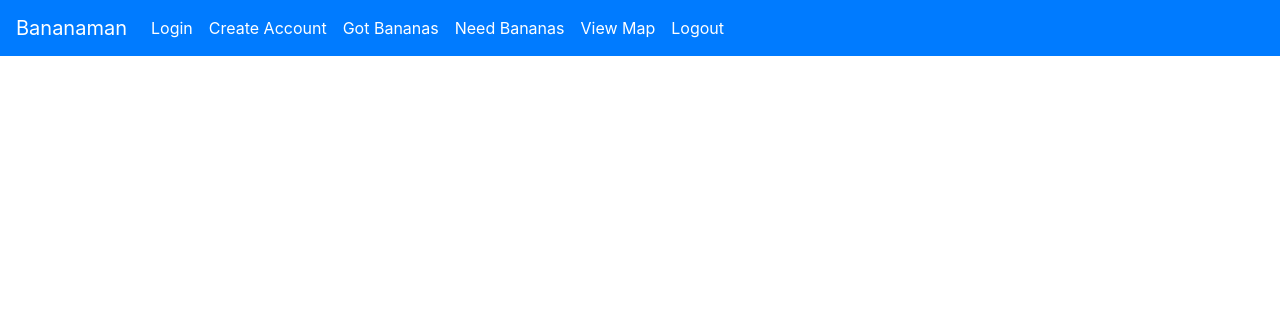
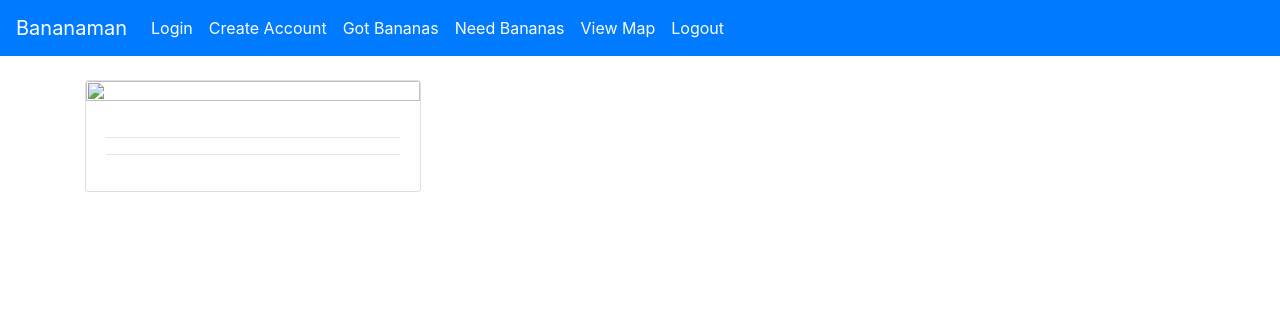
Before and after one commit to jackerman76/PlaceTheTaste, a Flask app: template templates/view_recipe.html in a window 1280 px wide. Shown: the top 316 px of the page. Run offline with Flask 2, Linux system fonts and the light colour scheme; the template is opened without the code that fills it, so the values that code supplies are empty; some libraries are stand-ins or nearby versions.

Commit message:
recipe visualization functionality

```diff
--- a/recipe.py
+++ b/recipe.py
@@ -3,11 +3,11 @@
 from datetime import datetime
 from geopy import distance
 import json
-from utils import *
+#from utils import *
 
 class Recipe():
-    def __init__(self, username, recipe_name, picture, ingredients,
-    geolocation, tags, directions, ratings, recipe_id, timestamp):
+    def __init__(self, username=None, recipe_name=None, picture=None, ingredients=None,
+    geolocation=None, tags=None, directions=None, ratings=None, recipe_id=None, timestamp=None):
         self.username = username
         self.recipe_name = recipe_name
         self.picture = picture
--- a/templates/view_recipe.html
+++ b/templates/view_recipe.html
@@ -4,7 +4,18 @@
 {% endblock %}
 {% block content %}
 <div class="container">
+    <div class="card">
+        <img class="card-img-top cover" style="object-fit: scale-down;" src="{{ recipe.picture }}">
 
+        <div class="card-body">
+            <h1 class="card-text cardtext">{{ recipe.recipe_name }}</h1>
+            <hr/>
+            <p class="card-text cardtext">{{ recipe.ingredients }}</p>
+            <hr/>
+            <p class="card-text cardtext">{{ recipe.directions }}</p>
+        </div>
+
+    </div>
 
 </div>
 
```
Also changed, not shown: test_recipe_app.py (+12 -0 lines).
